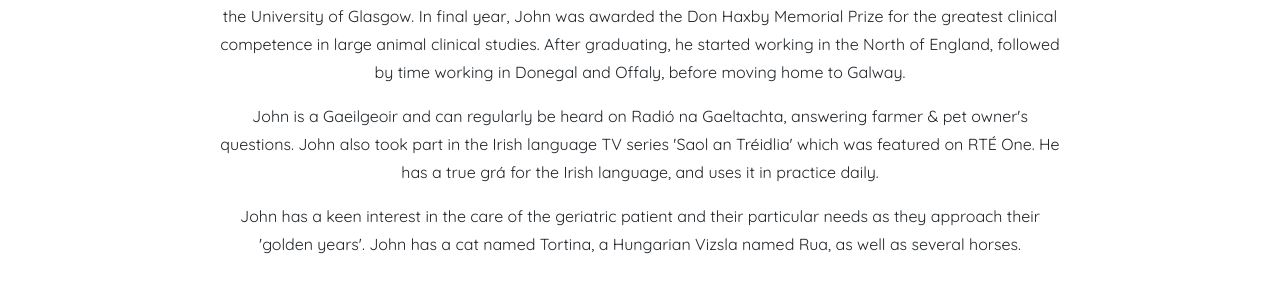
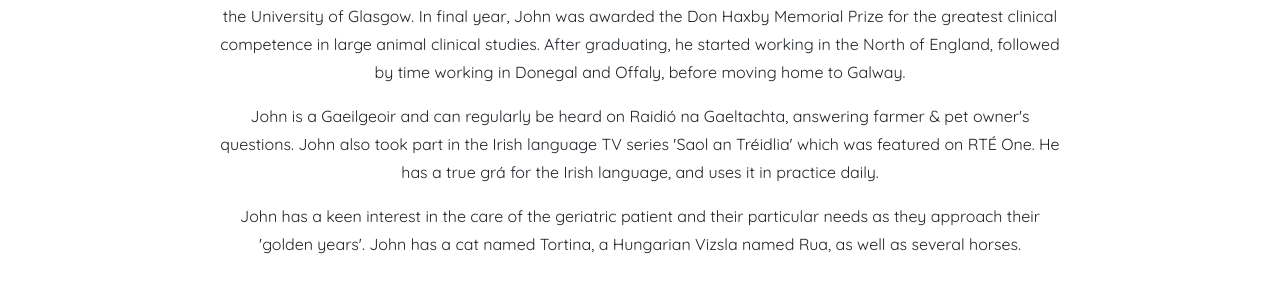
Before and after one commit to EigerEx/westcoastvets, a Jekyll site: the page built from team.md, in a window 1280 px wide and 900 px high, scrolled down 1710 px. Shown: the part 154-454 px from the top of the window. Built offline with Jekyll 4.4.1, drawn with Linux system fonts in a browser that asks for light colours; nearby versions of some CDN libraries; some web fonts are replaced.

Commit message:
raidio spelling as gaeilge

```diff
--- a/_data/sitetext.yml
+++ b/_data/sitetext.yml
@@ -307,7 +307,7 @@ en: &DEFAULT_EN
       - name: John Mulligan, BVMS
         role: Director & Veterinary Surgeon
         image: assets/img/team/john.jpg
-        text: <p>John a native of Bearna, has always had an interest in medicine, science and farming. He graduated from the University of Galway, with a Bachelor of Science in Microbiology in 2006, before studying Veterinary Medicine at the University of Glasgow. In final year, John was awarded the Don Haxby Memorial Prize for the greatest clinical competence in large animal clinical studies. After graduating, he started working in the North of England, followed by time working in Donegal and Offaly, before moving home to Galway. </p><p> John is a Gaeilgeoir and can regularly be heard on Radió na Gaeltachta, answering farmer & pet owner's questions. John also took part in the Irish language TV series 'Saol an Tréidlia' which was featured on RTÉ One. He has a true grá for the Irish language, and uses it in practice daily.</p> <p>John has a keen interest in the care of the geriatric patient and their particular needs as they approach their 'golden years'. John has a cat named Tortina, a Hungarian Vizsla named Rua, as well as several horses.</p>
+        text: <p>John a native of Bearna, has always had an interest in medicine, science and farming. He graduated from the University of Galway, with a Bachelor of Science in Microbiology in 2006, before studying Veterinary Medicine at the University of Glasgow. In final year, John was awarded the Don Haxby Memorial Prize for the greatest clinical competence in large animal clinical studies. After graduating, he started working in the North of England, followed by time working in Donegal and Offaly, before moving home to Galway. </p><p> John is a Gaeilgeoir and can regularly be heard on Raidió na Gaeltachta, answering farmer & pet owner's questions. John also took part in the Irish language TV series 'Saol an Tréidlia' which was featured on RTÉ One. He has a true grá for the Irish language, and uses it in practice daily.</p> <p>John has a keen interest in the care of the geriatric patient and their particular needs as they approach their 'golden years'. John has a cat named Tortina, a Hungarian Vizsla named Rua, as well as several horses.</p>
 
 
   contact:
```
